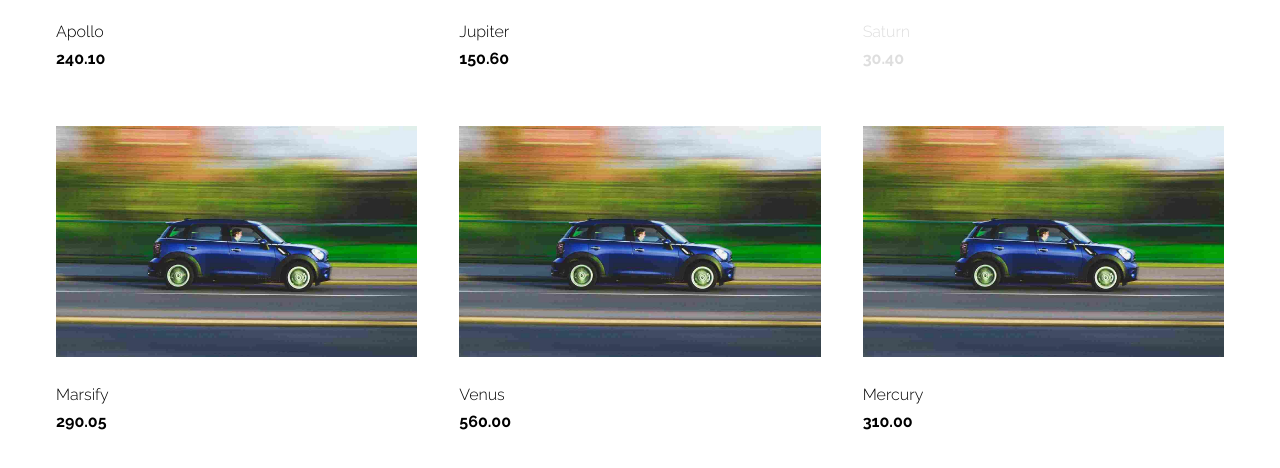
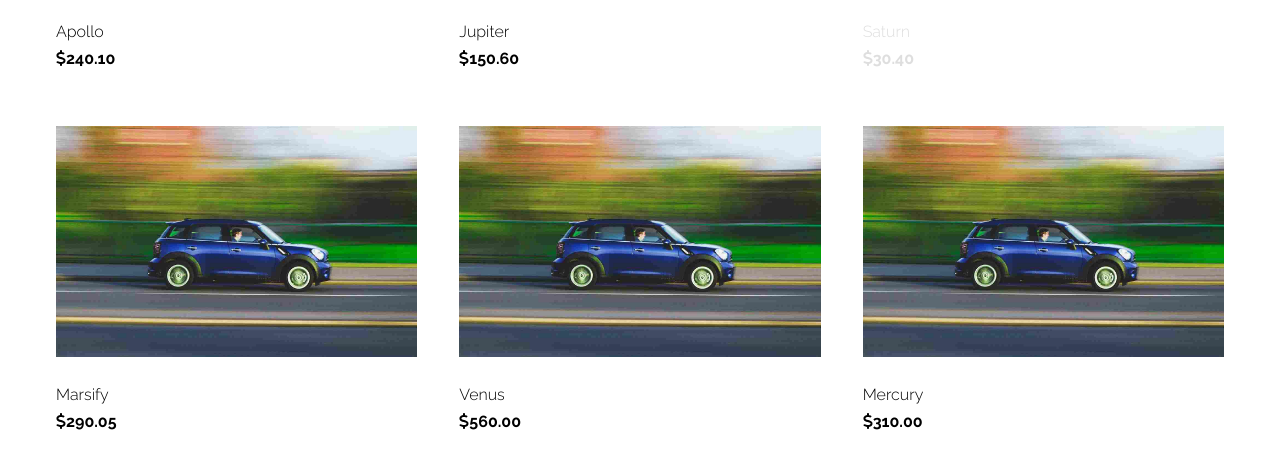
Before and after one commit to Muili-Kazeem/Pavilion, an Angular app: page /products in a window 1280 px wide. Shown: the part 422-890 px from the top of the page. Built offline with nearby package versions, Linux system fonts and the light colour scheme.

Commit message:
implemented currency change bindings

```diff
--- a/src/app/pages/cart/cart.component.html
+++ b/src/app/pages/cart/cart.component.html
@@ -14,9 +14,9 @@
         <span>Total:</span>
       </div>
       <div class="cart_total__values">
-        <span> {{ cart.tax | currency }} </span>
+        <span> <fa-icon [icon]="icon( (currency$|async)! )"></fa-icon>{{ cart.tax | currency }} </span>
         <span> {{ itemsCount$ | async }} </span>
-        <span> {{ cart.totalAmount | currency }} </span>
+        <span> <fa-icon [icon]="icon( (currency$|async)! )"></fa-icon>{{ cart.totalAmount | currency }} </span>
       </div>
     </div>
     <button (click)="order(cart.totalAmount)"> ORDER </button>
--- a/src/app/pages/cart/cart.component.ts
+++ b/src/app/pages/cart/cart.component.ts
@@ -2,7 +2,9 @@ import { Component, OnInit } from '@angular/core';
 import { Observable, map, tap } from 'rxjs';
 import { CartService } from 'src/app/data-access/cart.service';
 import { CheckoutService } from 'src/app/data-access/checkout.service';
-import { ICartDetail, ICartProduct } from 'src/app/data-access/interfaces/ICart';
+import { ICartDetail } from 'src/app/data-access/interfaces/ICart';
+import { ProductsDataService } from 'src/app/data-access/products-data.service';
+import { iconSelect } from 'src/app/utils/funcs/iconSelect';
 
 @Component({
   selector: 'app-cart',
@@ -10,10 +12,17 @@ import { ICartDetail, ICartProduct } from 'src/app/data-access/interfaces/ICart'
   styleUrls: ['./cart.component.scss']
 })
 export class CartComponent implements OnInit {
-  constructor(private cartService: CartService, private checkoutService: CheckoutService) {}
+  constructor(
+    private cartService: CartService,
+    private checkoutService: CheckoutService,
+    private productService: ProductsDataService
+  ) {}
 
   cart$!: Observable<ICartDetail>;
   itemsCount$! : Observable<number>;
+  currency$ = this.productService.currency$;
+
+  icon(currency: string) { return iconSelect(currency) }
 
   ngOnInit(): void {
     this.cart$ = this.cartService.totalCart$.pipe(
--- a/src/app/pages/home/home.component.html
+++ b/src/app/pages/home/home.component.html
@@ -2,6 +2,10 @@
   <h2 class="category_name">Category name</h2>
 
   <section class="products_grid" *ngIf="products$">
-    <app-product-card *ngFor="let product of products$ | async" [product]="product"></app-product-card>
+    <app-product-card
+      *ngFor="let product of products$ | async"
+      [product]="product"
+      [currency$]="currency$"
+    ></app-product-card>
   </section>
 </div>
--- a/src/app/pages/home/home.component.ts
+++ b/src/app/pages/home/home.component.ts
@@ -10,5 +10,6 @@ export class HomeComponent {
 
   constructor( private productService: ProductsDataService) {}
 
-  products$ = this.productService.products$
+  products$ = this.productService.products$;
+  currency$ = this.productService.currency$
 }
--- a/src/app/pages/product-detail/product-detail.component.html
+++ b/src/app/pages/product-detail/product-detail.component.html
@@ -39,7 +39,7 @@
     </div>
     <div class="product_detail__price">
       <p class="label">Price:</p>
-      <span>{{ product.price }}</span>
+      <span><fa-icon [icon]="icon( (currency$|async)! )"></fa-icon>{{ product.price | currency }}</span>
     </div>
     <button (click)="addToCart()"> {{ (cartItem$ | async) ? "Save Cart Changes" : "Add to cart" }}</button>
     <p> {{ product.description }} </p>
--- a/src/app/pages/product-detail/product-detail.component.ts
+++ b/src/app/pages/product-detail/product-detail.component.ts
@@ -5,6 +5,7 @@ import { CartService } from 'src/app/data-access/cart.service';
 import { ICartProduct } from 'src/app/data-access/interfaces/ICart';
 import { IProduct } from 'src/app/data-access/interfaces/IProduct';
 import { ProductsDataService } from 'src/app/data-access/products-data.service';
+import { iconSelect } from 'src/app/utils/funcs/iconSelect';
 
 @Component({
   selector: 'app-product-detail',
@@ -16,6 +17,11 @@ export class ProductDetailComponent implements OnDestroy {
 
   productId!: string;
   itemSub!: Subscription;
+  currency$ = this.productService.currency$;
+
+  icon(currency: string) {
+    return iconSelect(currency)
+  }
 
   product$: Observable<IProduct> = this.route.paramMap.pipe(
     switchMap(route => {
--- a/src/app/shared/modals/cart-modal/cart-modal.component.html
+++ b/src/app/shared/modals/cart-modal/cart-modal.component.html
@@ -13,7 +13,7 @@
     <div class="total-cta" *ngIf="cart.length !== 0">
       <div class="total">
         <p>Total</p>
-        <p>{{ (totalPrice$ | async)! | currency }}</p>
+        <p> <fa-icon [icon]="icon( (currency$|async)! )"></fa-icon>{{ (totalPrice$ | async)! | currency }}</p>
       </div>
       <div class="cta">
         <button class="secondary" (click)="modalService.showCartModal = !modalService.showCartModal" >View Bag</button>
--- a/src/app/shared/modals/cart-modal/cart-modal.component.ts
+++ b/src/app/shared/modals/cart-modal/cart-modal.component.ts
@@ -3,6 +3,8 @@ import { Observable, tap } from 'rxjs';
 import { CartService } from 'src/app/data-access/cart.service';
 import { ICartProduct } from 'src/app/data-access/interfaces/ICart';
 import { ModalService } from '../../services/modal.service';
+import { ProductsDataService } from 'src/app/data-access/products-data.service';
+import { iconSelect } from 'src/app/utils/funcs/iconSelect';
 
 @Component({
   selector: 'app-cart-modal',
@@ -10,11 +12,18 @@ import { ModalService } from '../../services/modal.service';
   styleUrls: ['./cart-modal.component.scss']
 })
 export class CartModalComponent implements OnInit {
-  constructor(private cartService: CartService, public modalService: ModalService) {}
+  constructor(
+    private cartService: CartService,
+    public modalService: ModalService,
+    private productService: ProductsDataService
+    ) {}
 
   cart$!: Observable<ICartProduct[]>;
   totalPrice$: Observable<number> = this.cartService.totalPrice$;
   itemsCount$: Observable<number> = this.cartService.itemsCount$;
+  currency$ = this.productService.currency$;
+
+  icon(currency: string) { return iconSelect(currency) }
 
   ngOnInit(): void {
     this.cart$ = this.cartService.getCart().pipe(
--- a/src/app/ui/cart-prop/cart-prop.component.html
+++ b/src/app/ui/cart-prop/cart-prop.component.html
@@ -5,7 +5,7 @@
       <h4 class="cartItem_detail__subdesc">{{ cartItem.shortDescription }}</h4>
     </div>
     <div class="cartItem_detail__price">
-      <span>{{ cartItem.price | currency }}</span>
+      <span> <fa-icon [icon]="icon( (currency$|async)! )"></fa-icon>{{ cartItem.price | currency }}</span>
     </div>
     <div class="cartItem_detail__size">
       <p class="label">Size:</p>
--- a/src/app/ui/cart-prop/cart-prop.component.ts
+++ b/src/app/ui/cart-prop/cart-prop.component.ts
@@ -4,6 +4,7 @@ import { CartService } from 'src/app/data-access/cart.service';
 import { ICartProduct } from 'src/app/data-access/interfaces/ICart';
 import { IProduct } from 'src/app/data-access/interfaces/IProduct';
 import { ProductsDataService } from 'src/app/data-access/products-data.service';
+import { iconSelect } from 'src/app/utils/funcs/iconSelect';
 
 @Component({
   selector: 'app-cart-prop',
@@ -16,7 +17,12 @@ export class CartPropComponent implements OnInit {
 
 
   @Input() cartItem!: ICartProduct;
-  product$!: Observable<IProduct>
+  @Input() currency$!: Observable<string>;
+  product$!: Observable<IProduct>;
+
+  icon(currency: string) {
+    return iconSelect(currency)
+  }
 
   ngOnInit() {
     this.product$ = this.productService.getProduct(this.cartItem.itemId).pipe(
--- a/src/app/ui/product-card/product-card.component.html
+++ b/src/app/ui/product-card/product-card.component.html
@@ -5,6 +5,6 @@
   <div class="product_desc">
     <fa-icon [icon]="cart" class="product_desc__cart"></fa-icon>
     <h4 class="product_desc__name">{{ product.name }}</h4>
-    <h4 class="product_desc__price">{{ product.price | currency }}</h4>
+    <h4 class="product_desc__price"><fa-icon [icon]="icon( (currency$|async)! )"></fa-icon>{{ product.price | currency }}</h4>
   </div>
 </div>
--- a/src/app/ui/product-card/product-card.component.ts
+++ b/src/app/ui/product-card/product-card.component.ts
@@ -2,6 +2,7 @@ import { Component, Input } from '@angular/core';
 import { faShoppingCart } from '@fortawesome/free-solid-svg-icons';
 import { Observable } from 'rxjs';
 import { IProduct } from 'src/app/data-access/interfaces/IProduct';
+import { iconSelect } from 'src/app/utils/funcs/iconSelect';
 
 @Component({
   selector: 'app-product-card',
@@ -10,6 +11,9 @@ import { IProduct } from 'src/app/data-access/interfaces/IProduct';
 })
 export class ProductCardComponent {
   @Input() product!: IProduct;
+  @Input() currency$!: Observable<string>;
 
   cart = faShoppingCart;
+
+  icon(currency: string) { return iconSelect(currency) }
 }
```
